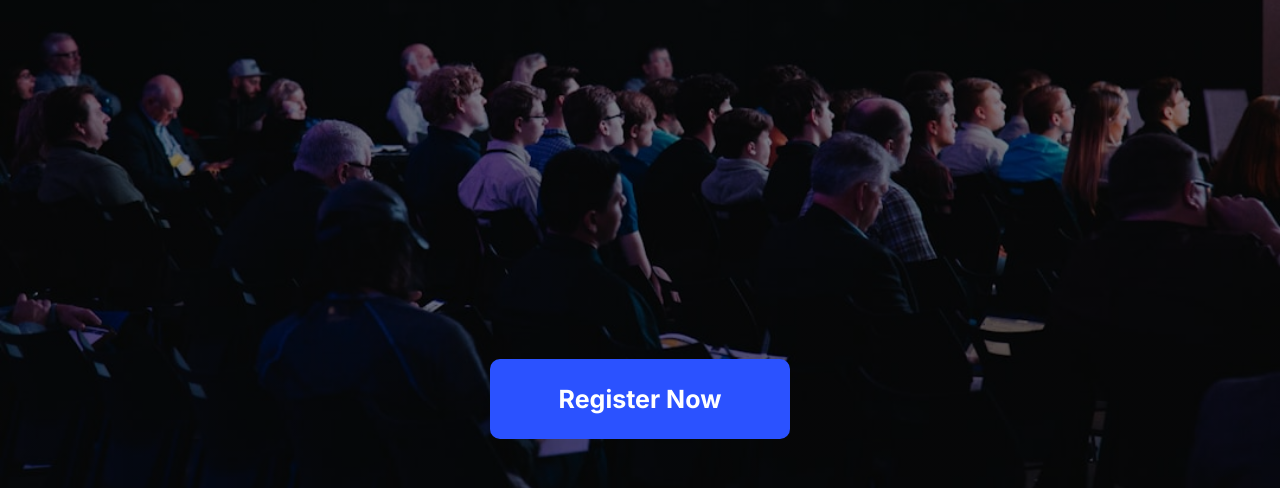
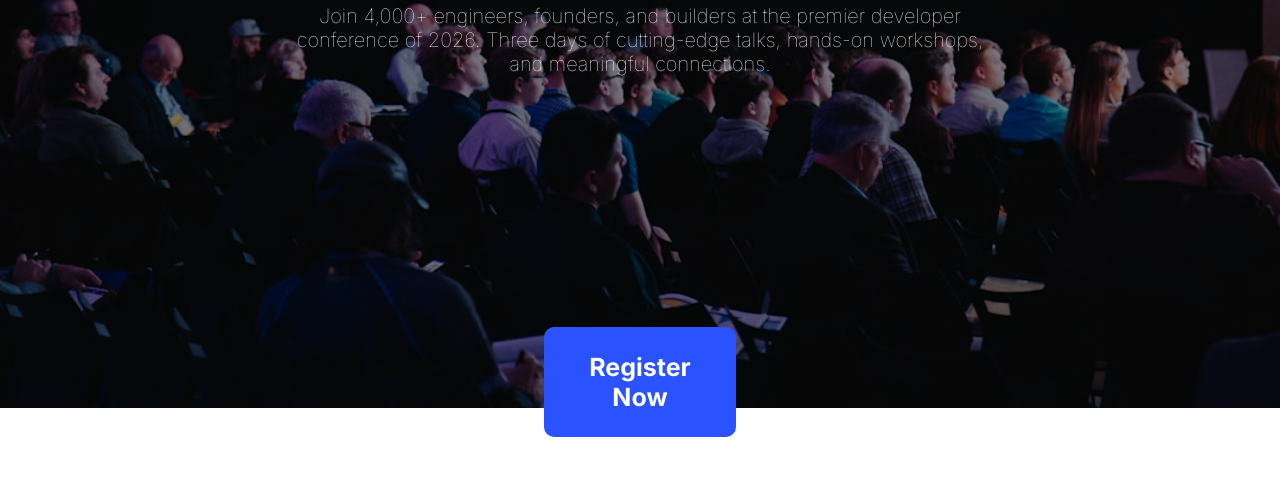
Before and after one commit to AbdullahUSA/a01-devconf2026, a plain HTML site: page index.html in a window 1280 px wide. Shown: the part 380-868 px from the top of the page. After the commit the page ends 817 px from the top, so only its background shows below. Drawn offline with Linux system fonts and the light colour scheme.

Commit message:
Width Limit Changed

```diff
--- a/style.css
+++ b/style.css
@@ -32,7 +32,7 @@
 }
 
 .width-limit {
-    max-width: 1200px;
+    max-width: 60%;
     margin: auto;
 }
 
@@ -59,7 +59,7 @@
 /* Hero Section CSS */
 .hero-image {
     background-image: linear-gradient(rgba(0, 0, 0, 0.5), rgba(0, 0, 0, 0.5)), url(./assets/banner.jpg);
-    height: 100vh;
+    height: 90vh;
     background-size: cover;
     background-repeat: no-repeat;
     background-position: center;
@@ -96,5 +96,6 @@
     flex-direction: column;
     align-items: center;
     margin-top: 30%;
+}
 
-}
+/* Meet the Speakers CSS */
```
